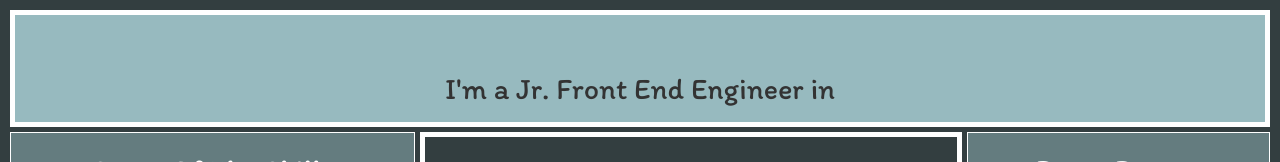
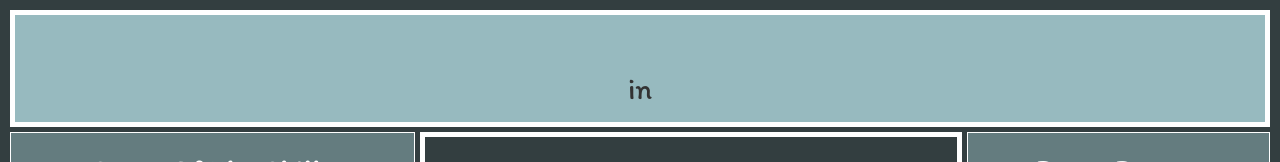
Before and after one commit to bdog72/Final_Portfolio_2017, a React app: page / in a window 1280 px wide. Shown: the top 162 px of the page. Built offline with nearby package versions, Linux system fonts and the light colour scheme; no server answers; a web font is replaced by a local one.

Commit message:
minor changes

```diff
--- a/src/components/App.js
+++ b/src/components/App.js
@@ -30,7 +30,7 @@ export default class App extends Component {
           <Image src={this.state.imageURL} responsive circle />
         </div>
         <p className='bio'>{this.state.bio}</p>
-        <p className='bio'>I'm a Jr. Front End Engineer in {this.state.location}</p>
+        <p className='bio'>in {this.state.location}</p>
       </div>
       <div className='box sidebarL'>
         {/* <p>Some Of The Skills I Learned At <br /> <img src='https://www.theironyard.com/etc/designs/theironyard/icons/iron-yard-logo.svg' alt='' /></p> */}
```
